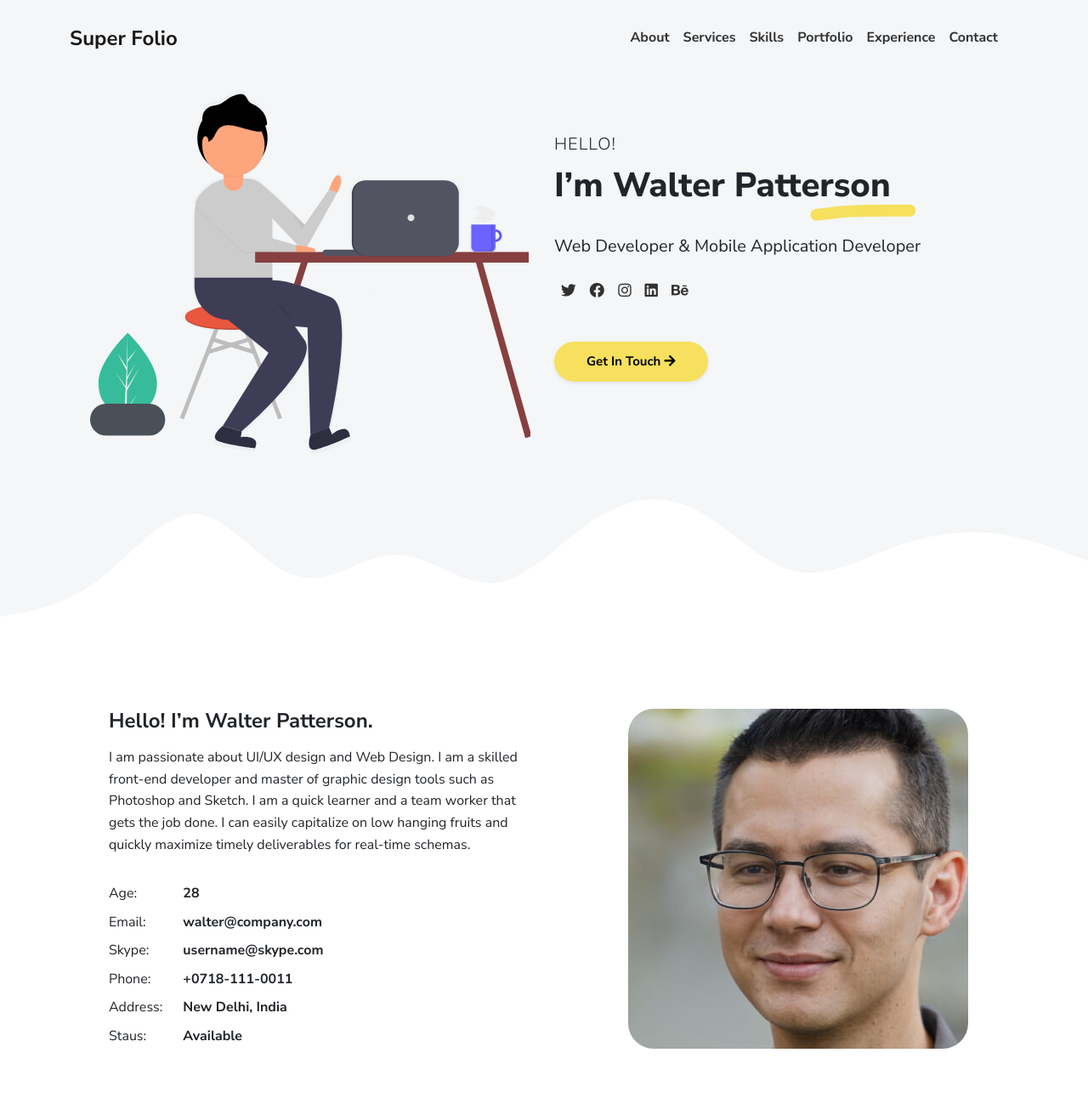
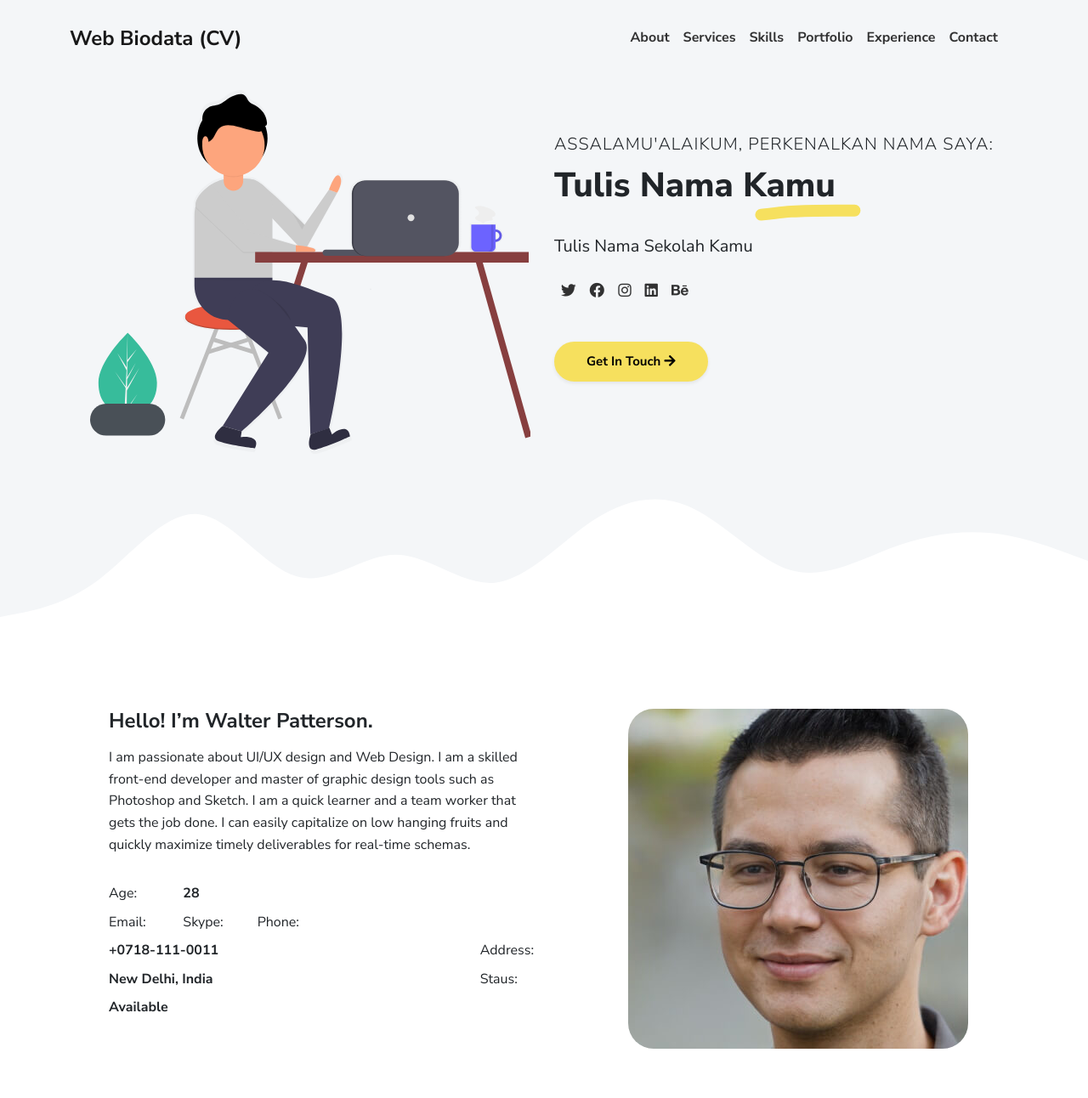
Before and after one commit to madaniajogja/latihanHTML, a plain HTML site: page index.html in a window 1280 px wide. Shown: the top 1292 px of the page at 85% size. Drawn offline with Linux system fonts and the light colour scheme.

Commit message:
Update index.html

```diff
--- a/index.html
+++ b/index.html
@@ -29,9 +29,9 @@
   <body id="top">
     <header class="bg-light">
       <nav class="navbar navbar-expand-lg navbar-light bg-light" id="header-nav" role="navigation">
-        <div class="container"><a class="link-dark navbar-brand site-title mb-0" href="#">Super Folio</a>
-          <button class="navbar-toggler" type="button" data-bs-toggle="collapse" data-bs-target="#navbarSupportedContent" aria-controls="navbarSupportedContent" aria-expanded="false" aria-label="Toggle navigation"><span class="navbar-toggler-icon"></span></button>
-          <div class="collapse navbar-collapse" id="navbarSupportedContent">
+        <div class="container"><a class="link-dark navbar-brand site-title mb-0" href="#">Web Biodata (CV)</a>
+          <button  class="navbar-toggler" type="button" data-bs-toggle="collapse" data-bs-target="#navbarSupportedContent" aria-controls="navbarSupportedContent" aria-expanded="false" aria-label="Toggle navigation"><span class="navbar-toggler-icon"></span></button>
+          <div style="display:none" class="collapse navbar-collapse" id="navbarSupportedContent">
             <ul class="navbar-nav ms-auto me-2">
               <li class="nav-item"><a class="nav-link" href="#about">About</a></li>
               <li class="nav-item"><a class="nav-link" href="#services">Services</a></li>
@@ -53,9 +53,9 @@
         <div class="col-lg-6 p-2"><img class="img-fluid" src="images/illustrations/hello3.svg" alt="hello"/></div>
         <div class="col-lg-6">
           <div class="mt-5">
-            <p class="lead text-uppercase mb-1">Hello!</p>
-            <h1 class="intro-title marker" contenteditable="true"  data-aos="fade-left" data-aos-delay="50">I’m Walter Patterson</h1>
-            <p class="lead fw-normal mt-3" data-aos="fade-up" data-aos-delay="100">Web Developer & Mobile Application Developer</p>
+            <p class="lead text-uppercase mb-1">Assalamu'alaikum, perkenalkan nama saya:</p>
+            <h1 class="intro-title marker" contenteditable="true"  data-aos="fade-left" data-aos-delay="50">Tulis Nama Kamu</h1>
+            <p class="lead fw-normal mt-3" contenteditable="true" data-aos="fade-up" data-aos-delay="100">Tulis Nama Sekolah Kamu</p>
             <div class="social-nav" data-aos="fade-up" data-aos-delay="200">
               <nav role="navigation">
                 <ul class="nav justify-content-left">
@@ -91,13 +91,13 @@
           <div class="col-sm-2">
             <div class="pb-1">Email:</div>
           </div>
-          <div class="col-sm-10">
+          <div style="display:none" class="col-sm-10">
             <div class="pb-1 fw-bolder">walter@company.com</div>
           </div>
           <div class="col-sm-2">
             <div class="pb-1">Skype:</div>
           </div>
-          <div class="col-sm-10">
+          <div style="display:none" class="col-sm-10">
             <div class="pb-1 fw-bolder">username@skype.com</div>
           </div>
           <div class="col-sm-2">
@@ -133,7 +133,7 @@
       <p class="mx-auto mb-3" style="max-width:600px"> I offer services fit for any website or app. I can quickly maximize timely deliverables for real-time schemas.</p>
     </div>
     <div class="row py-3">
-      <div class="col-md-3 text-center" data-aos="fade-up" data-aos-delay="100"><img class="mb-2" src="fc65c96b3c55ba88a507f7d8ef9cf9a7ab5b5ada/images/services/web-design.svg" width="96" height="96" alt="web design"/>
+      <div class="col-md-3 text-center" data-aos="fade-up" data-aos-delay="100"><img class="mb-2" src="images/services/web-design.svg" width="96" height="96" alt="web design"/>
         <div class="h5">Web Design</div>
       </div>
       <div class="col-md-3 text-center" data-aos="fade-up" data-aos-delay="200"><img class="mb-2" src="images/services/graphic-design.svg" width="96" height="96" alt="graphic design"/>
```
